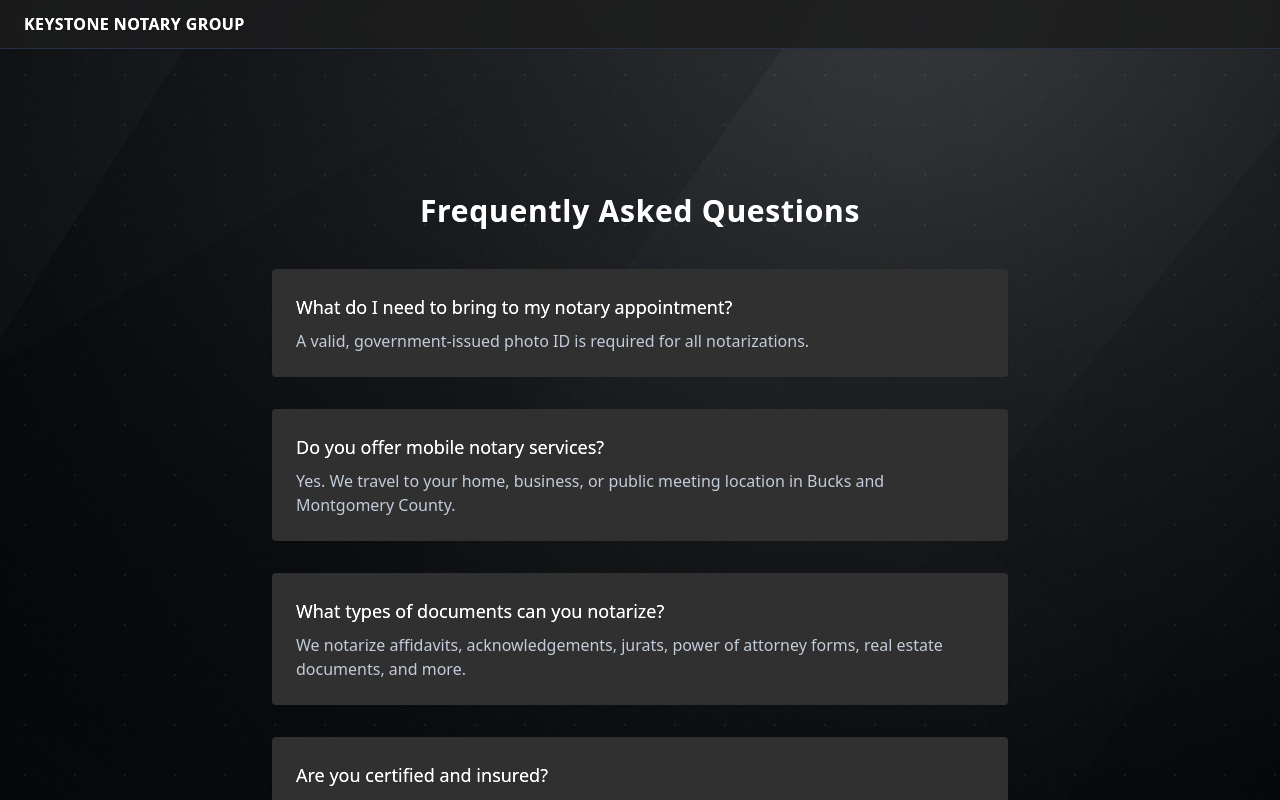
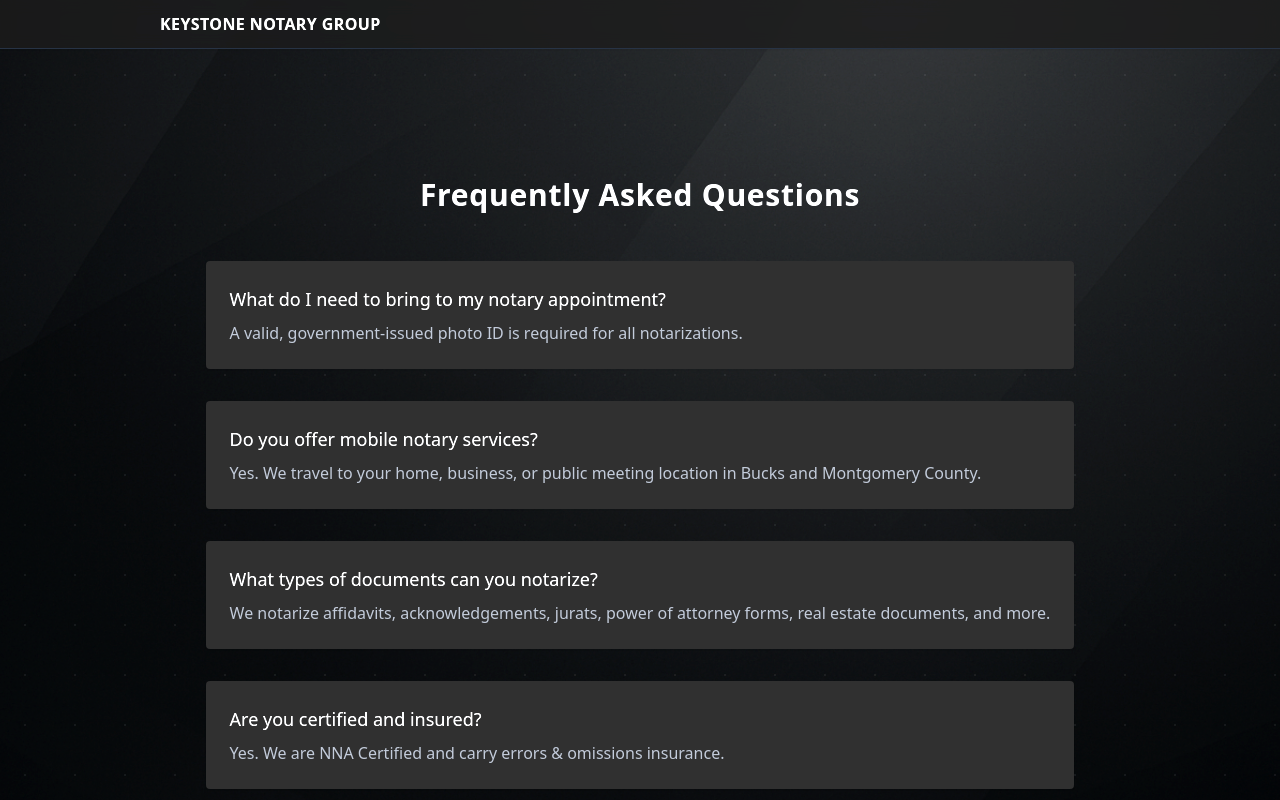
Before and after one commit to BikerViking/keystone-site, a React (Create React App) app: page /faq in a window 1280 px wide. Shown: the top 800 px of the page. Built offline with nearby package versions, Linux system fonts and the light colour scheme.

Commit message:
Fix header class formatting

```diff
--- a/src/components/Footer.jsx
+++ b/src/components/Footer.jsx
@@ -3,7 +3,7 @@ import React from "react";
 export default function Footer() {
   return (
     <footer className="bg-neutral-900 text-gray-500">
-      <div className="mx-auto px-4 py-3 text-center">
+      <div className="mx-auto max-w-screen-lg px-4 py-3 text-center sm:px-6 lg:px-8">
         {/* Static copyright text for legal clarity */}
         <p className="text-xs tracking-wider">&copy; Keystone Notary Group. All rights reserved.</p>
       </div>
--- a/src/components/Header.jsx
+++ b/src/components/Header.jsx
@@ -2,9 +2,15 @@ import React from "react";
 
 export default function Header() {
   return (
-    <header className="border-b border-gray-800 bg-neutral-900/80 backdrop-blur text-gray-200 shadow-sm">
-      <div className="mx-auto flex max-w-7xl flex-wrap items-center justify-between px-4 py-2 sm:flex-nowrap sm:px-6 sm:py-3">
-        <h1 className="text-sm font-semibold uppercase tracking-wide text-gray-100 sm:text-base">
+    <header
+      className="border-b border-gray-800 bg-neutral-900/80 backdrop-blur text-gray-200 shadow-sm"
+    >
+      <div
+        className="mx-auto flex max-w-screen-lg items-center justify-between px-4 py-3 sm:px-6 lg:px-8"
+      >
+        <h1
+          className="flex-1 text-center text-sm font-semibold uppercase tracking-wide text-gray-100 sm:text-left sm:text-base"
+        >
           Keystone Notary Group
         </h1>
         {/* Navigation drawer trigger - functionality handled elsewhere */}
--- a/src/components/LandingHero.jsx
+++ b/src/components/LandingHero.jsx
@@ -5,22 +5,22 @@ export default function LandingHero() {
   return (
     <section
       aria-label="Landing Hero"
-      className="relative flex min-h-screen w-full flex-col items-center justify-center bg-cover bg-center bg-no-repeat px-4 text-center text-gray-200 filter brightness-125"
+      className="relative flex min-h-screen w-full flex-col items-center justify-center bg-cover bg-center bg-no-repeat px-4 text-center text-gray-200 filter brightness-125 sm:px-6 lg:px-8"
       style={{ backgroundImage: "url('/bg-texture.PNG')" }}
     >
-      <div className="p-6">
+      <div className="p-6 sm:p-8">
         <img
           src="/logo.PNG"
           alt="Keystone Notary Group logo"
           className="mx-auto w-40 sm:w-52 md:w-64 bg-transparent"
         />
-        <p className="mt-6 text-base font-light tracking-wide sm:text-lg md:text-xl">
+        <p className="mt-4 text-base font-light tracking-wide sm:mt-6 sm:text-lg md:text-xl">
           Mobile Notary Services • Pennsylvania
         </p>
 
         <nav
           aria-label="Main navigation"
-          className="mt-6 flex justify-center gap-6 flex-wrap text-sm font-medium uppercase"
+          className="mt-6 flex flex-wrap justify-center gap-x-6 gap-y-3 text-sm font-medium uppercase"
         >
           <Link
             to="/"
--- a/src/components/LayoutWrapper.jsx
+++ b/src/components/LayoutWrapper.jsx
@@ -9,7 +9,10 @@ export default function LayoutWrapper({ children }) {
       style={{ backgroundImage: "url('/bg-texture.PNG')" }}
     >
       <Header />
-      <main role="main" className="flex-grow px-4 py-8 sm:px-6 sm:py-12">
+      <main
+        role="main"
+        className="mx-auto flex-grow max-w-screen-lg px-4 py-12 sm:px-6 sm:py-16 lg:px-8"
+      >
         {children}
       </main>
       <Footer />
--- a/src/pages/about.jsx
+++ b/src/pages/about.jsx
@@ -6,9 +6,9 @@ export default function AboutPage() {
     <LayoutWrapper>
       <section
         aria-label="About"
-        className="mx-auto max-w-3xl px-4 py-16 text-gray-200 sm:py-24"
+        className="mx-auto max-w-screen-lg px-4 py-12 text-gray-200 sm:px-6 sm:py-16 lg:px-8"
       >
-        <h1 className="mb-6 text-center text-2xl font-semibold tracking-wide sm:mb-10 sm:text-3xl">
+        <h1 className="mb-8 text-center text-2xl font-semibold tracking-wide sm:mb-12 sm:text-3xl">
           About Keystone Notary Group
         </h1>
         <p className="mx-auto max-w-prose text-center text-gray-300">
@@ -16,7 +16,7 @@ export default function AboutPage() {
           punctuality, and privacy. We provide document notarization services throughout Bucks
           and Montgomery County, Pennsylvania.
         </p>
-        <div className="mt-12 grid gap-6 sm:grid-cols-2">
+        <div className="mt-10 grid gap-6 sm:mt-12 sm:grid-cols-2">
           <div className="rounded bg-neutral-800 p-6 text-center shadow-sm">
             <p className="font-medium">Certified Loan Signing Agent</p>
           </div>
--- a/src/pages/contact.jsx
+++ b/src/pages/contact.jsx
@@ -11,9 +11,9 @@ export default function ContactPage() {
     <LayoutWrapper>
       <section
         aria-label="Contact"
-        className="mx-auto max-w-lg px-4 py-16 text-gray-200 sm:py-24"
+        className="mx-auto max-w-screen-lg px-4 py-12 text-gray-200 sm:px-6 sm:py-16 lg:px-8"
       >
-        <h1 className="mb-10 text-center text-2xl font-semibold tracking-wide sm:text-3xl">
+        <h1 className="mb-8 text-center text-2xl font-semibold tracking-wide sm:mb-12 sm:text-3xl">
           Contact
         </h1>
         <form onSubmit={handleSubmit} className="space-y-6 sm:space-y-8">
@@ -63,7 +63,7 @@ export default function ContactPage() {
           </div>
         </form>
         {/* Additional instructions and contact information */}
-        <p className="mt-8 text-sm text-gray-400">
+        <p className="mt-8 text-sm text-gray-400 sm:mt-10">
           Please mention the type of document or notarization service you are requesting.
         </p>
         <div className="mt-6 space-y-2 text-sm text-gray-300">
--- a/src/pages/faq.jsx
+++ b/src/pages/faq.jsx
@@ -29,12 +29,12 @@ export default function FaqPage() {
     <LayoutWrapper>
       <section
         aria-label="Frequently Asked Questions"
-        className="mx-auto max-w-3xl px-4 py-16 text-gray-200 sm:py-24"
+        className="mx-auto max-w-screen-lg px-4 py-12 text-gray-200 sm:px-6 sm:py-16 lg:px-8"
       >
-        <h1 className="mb-10 text-center text-2xl font-semibold tracking-wide sm:text-3xl">
+        <h1 className="mb-8 text-center text-2xl font-semibold tracking-wide sm:mb-12 sm:text-3xl">
           Frequently Asked Questions
         </h1>
-        <div className="space-y-8">
+        <div className="space-y-6 sm:space-y-8">
           {faqs.map(({ q, a }) => (
             <div key={q} className="rounded bg-neutral-800 p-6 shadow-sm">
               <h2 className="text-lg font-medium text-gray-100">{q}</h2>
--- a/src/pages/services.jsx
+++ b/src/pages/services.jsx
@@ -6,9 +6,9 @@ export default function ServicesPage() {
     <LayoutWrapper>
       <section
         aria-label="Services"
-        className="mx-auto max-w-3xl px-4 py-16 text-gray-200 sm:py-24"
+        className="mx-auto max-w-screen-lg px-4 py-12 text-gray-200 sm:px-6 sm:py-16 lg:px-8"
       >
-        <h1 className="mb-10 text-center text-2xl font-semibold tracking-wide sm:text-3xl">
+        <h1 className="mb-8 text-center text-2xl font-semibold tracking-wide sm:mb-12 sm:text-3xl">
           Our Services
         </h1>
         <div className="space-y-8 sm:space-y-10">
```
